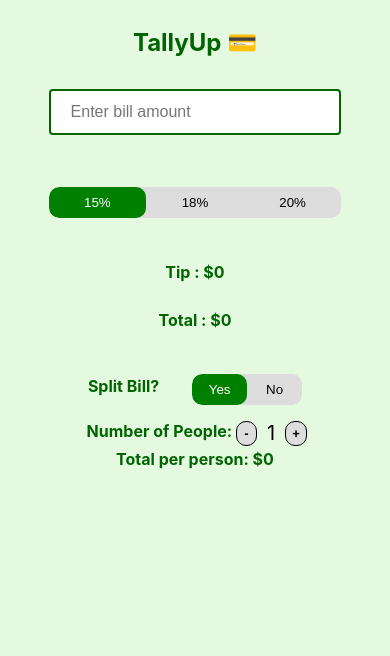
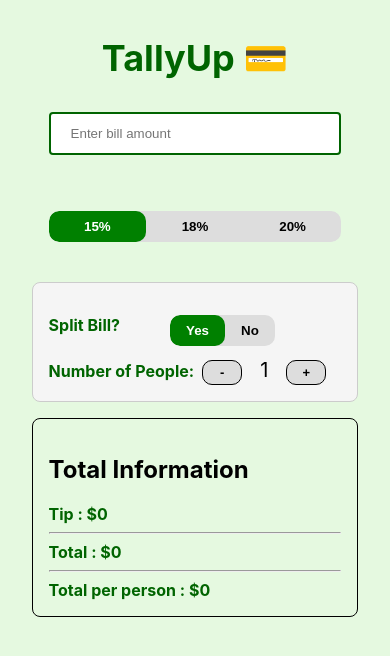
Before and after one commit to aarontorres0/TallyPay, a React (Create React App) app: page / in a window 390 px wide. Both pictures are taken after a click on the button "Yes". Shown: the top 656 px of the page. Built offline with nearby package versions, Linux system fonts and the light colour scheme.

Commit message:
UI improvements

```diff
--- a/src/App.css
+++ b/src/App.css
@@ -26,7 +26,7 @@ input[type="number"] {
 }
 
 label {
-  font-size: 18px;
+  font-size: 28px;
   font-weight: bold;
   width: 100%;
   text-align: center;
@@ -36,27 +36,11 @@ label {
 
 h1 {
   text-align: center;
-  font-size: 32px;
+  font-size: 52px;
   font-weight: bold;
   margin-bottom: 24px;
   width: 100%;
   color: var(--primary-color);
-}
-
-@media only screen and (max-width: 600px) {
-  /* styles for screens smaller than 600px */
-  .container {
-    padding: 12px;
-  }
-  input[type="number"] {
-    font-size: 16px;
-  }
-  label {
-    font-size: 16px;
-  }
-  h1 {
-    font-size: 24px;
-  }
 }
 
 .segmented-control {
@@ -86,29 +70,47 @@ h1 {
   border-radius: 10px;
 }
 
+.total-container {
+  border: 1px solid black;
+  padding: 16px;
+  margin-top: 16px;
+  border-radius: 8px;
+  width: 80%;
+  max-width: 400px;
+}
+
+.input-group {
+  display: flex; /* add display flex */
+  flex-wrap: wrap; /* allow the content to wrap if needed */
+  justify-content: space-between; /* align the content to the space between */
+  background-color: #f5f5f5;
+  border: 1px solid #ccc;
+  padding: 16px;
+  border-radius: 8px;
+  width: 100%; /* adjust the width */
+  max-width: 400px;
+}
+
 .split-bill-group {
   display: flex;
+  flex-wrap: nowrap;
   align-items: center;
+  justify-content: space-between;
 }
-
 .split-bill-group label {
-  margin-right: 40px;
+  flex: 1;
+  margin-right: 50px;
   width: 30%;
   white-space: nowrap;
   box-sizing: border-box;
 }
 
 .split-bill-group .segmented-control {
-  width: 70%;
-  box-sizing: border-box;
-}
-
-.people-counter {
-  display: flex;
+  width: 80%;
 }
 
 .people-counter button {
-  width: 25px;
+  width: 40px;
   height: 25px;
   border: 1px solid black;
   background-color: #ddd;
@@ -118,6 +120,7 @@ h1 {
   cursor: pointer;
   border-radius: 10px;
   transition: color 0.8s ease-in-out;
+  margin: 0px 8px;
 }
 
 .people-counter span {
@@ -125,3 +128,51 @@ h1 {
   font-size: 20px;
   color: black;
 }
+
+.total-per-person {
+  margin-top: 10px; /* add a top margin to create space between the sections */
+}
+
+@media only screen and (max-width: 600px) {
+  /* styles for screens smaller than 600px */
+  .container {
+    display: flex;
+    flex-direction: column;
+    align-items: center;
+    padding: 12px;
+  }
+  input[type="number"],
+  .segmented-control {
+    margin-bottom: 12px;
+  }
+  label {
+    font-size: 16px;
+  }
+  h1 {
+    font-size: 36px;
+  }
+
+  .input-group {
+    width: 80%;
+  }
+  .split-bill-group label {
+    width: 80%; /* make the label take up the full width of the container */
+    text-align: left; /* align the label to the left */
+  }
+  .segmented-control {
+    width: 80%; /* make the segment control take up the full width of the container */
+  }
+
+  .people-counter button {
+    width: 40px;
+    height: 25px;
+    border: 1px solid black;
+    background-color: #ddd;
+    font-size: 13px;
+  }
+
+  button {
+    color: black;
+    font-weight: bold;
+  }
+}
--- a/src/App.js
+++ b/src/App.js
@@ -1,7 +1,6 @@
 import "./App.css";
 
-import React, { useState, useEffect } from "react";
-import { useCallback } from "react";
+import React, { useState, useEffect, useCallback } from "react";
 
 function App() {
   const [billAmount, setBillAmount] = useState("");
@@ -32,21 +31,6 @@ function App() {
       setTotalPerPerson(0);
     }
   }, [totalAmount, peopleCounter, billAmount]);
-
-  const handleBillAmountChange = (e) => {
-    setBillAmount(e.target.value);
-    if (parseFloat(e.target.value) > 0) {
-      handleTipPercentChange(tipPercent);
-    }
-  };
-
-  const handleTipPercentChange = (tipPercent) => {
-    setTipPercent(tipPercent);
-    setTipAmount((billAmount * tipPercent).toFixed(2));
-    setTotalAmount(
-      (parseFloat(billAmount) + parseFloat(billAmount * tipPercent)).toFixed(2)
-    );
-  };
 
   const handleIncrement = () => {
     setPeopleCounter(peopleCounter + 1);
@@ -111,11 +95,9 @@ function App() {
         </div>
       </label>
       <br />
-      <label>Tip : ${isNaN(tipAmount) ? 0 : tipAmount}</label>
-      <br />
-      <label>Total : ${isNaN(totalAmount) ? 0 : totalAmount}</label>
-      <br />
 
+      <div class="input-group">
+        <div class="split-bill-group">
           <div className="split-bill-group">
             <label>Split Bill?</label>
             <div className="segmented-control">
@@ -137,7 +119,8 @@ function App() {
               </button>
             </div>
           </div>
-
+        </div>
+        <div class="people-counter">
           {splitBill === "Yes" && (
             <div className="people-counter">
               <label>Number of People:</label>
@@ -146,11 +129,24 @@ function App() {
               <button onClick={handleIncrement}>+</button>
             </div>
           )}
+        </div>
+      </div>
+
+      <div className="total-container">
+        <h2>Total Information</h2>
+        <label>Tip : ${isNaN(tipAmount) ? 0 : tipAmount}</label>
+        <hr />
+        <label>Total : ${isNaN(totalAmount) ? 0 : totalAmount}</label>
+        <hr />
         {splitBill === "Yes" && (
-        <label className="total-per-person">
-          Total per person: ${totalPerPerson}
+          <>
+            <label>
+              Total per person : ${isNaN(totalPerPerson) ? 0 : totalPerPerson}
             </label>
+            <br />
+          </>
         )}
+      </div>
     </div>
   );
 }
```
Lines whose indentation alone changed are shown as unchanged.
